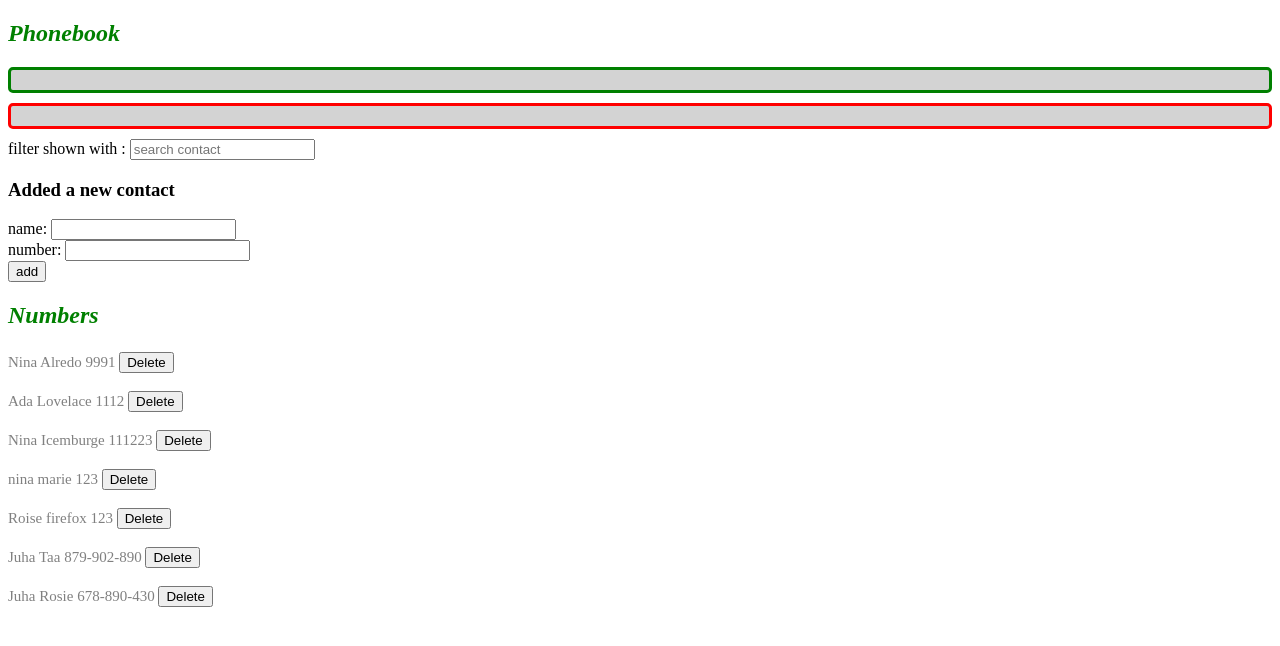
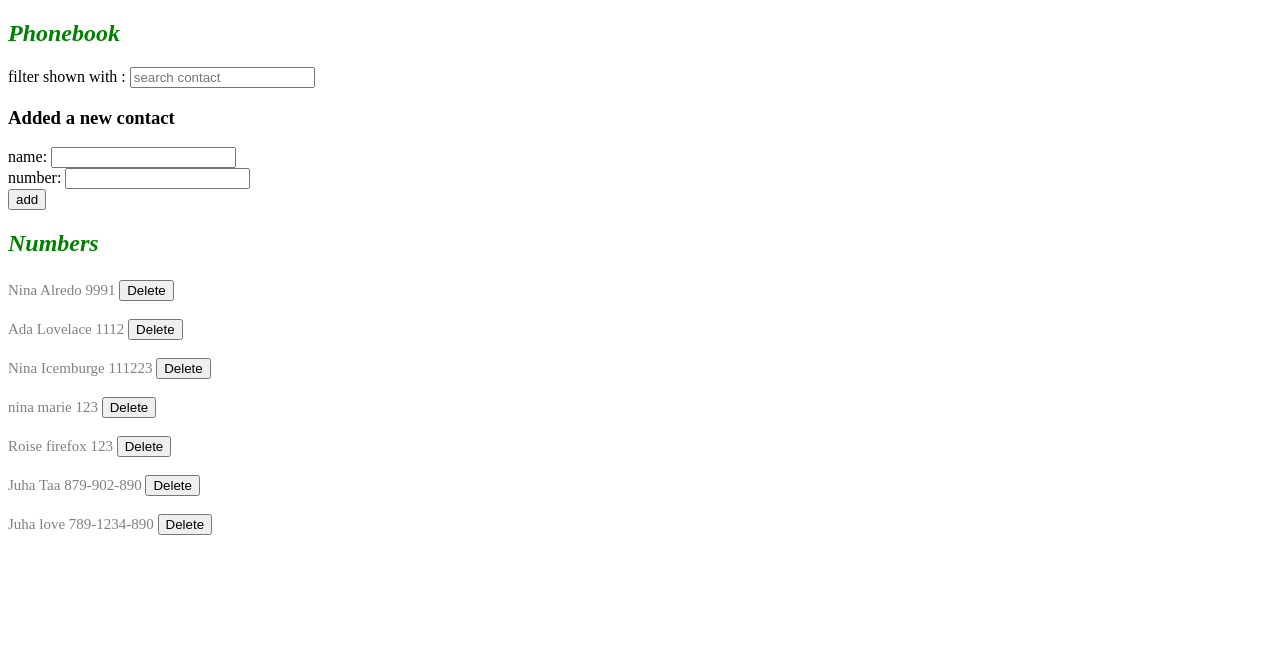
Before and after one commit to TAA-DSA/fs-part2b, a React (Vite) app: page / in a window 1280 px wide. Shown: the top 646 px of the page. Built offline with nearby package versions, Linux system fonts and the light colour scheme; data requests are answered from the project's data file.

Commit message:
added conditional render

```diff
--- a/src/App.jsx
+++ b/src/App.jsx
@@ -169,8 +169,11 @@ const App = () => {
   return (
     <div>
       <h2>Phonebook</h2>
-      <Notification message={message} />
-      <ErrorMessage errorMessage={errorMessage} />
+      {message === "" ? null : <Notification message={message} />}
+      {errorMessage === "" ? null : (
+        <ErrorMessage errorMessage={errorMessage} />
+      )}
+
       <div>
         <Filter handleFilter={handleFilter} />
       </div>
--- a/src/db.json
+++ b/src/db.json
@@ -31,9 +31,9 @@
       "id": "28fd"
     },
     {
-      "id": "b825",
-      "name": "Juha Rosie",
-      "number": "678-890-430"
+      "id": "f515",
+      "name": "Juha love",
+      "number": "789-1234-890"
     }
   ]
 }
```
